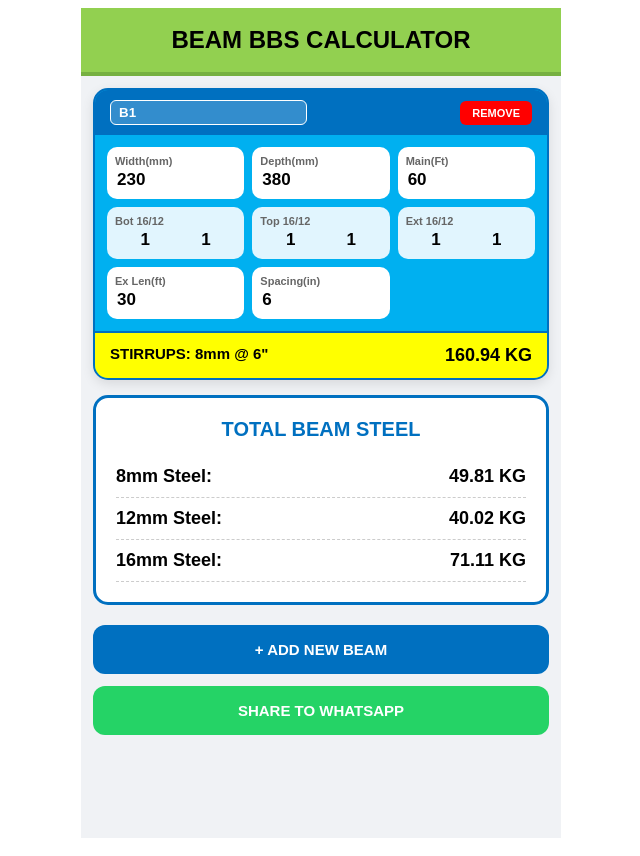
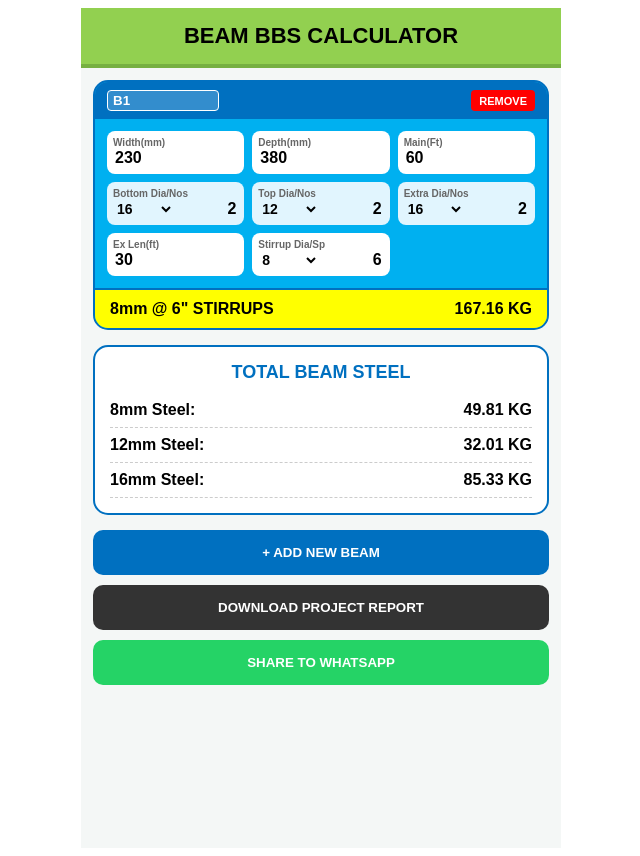
Before and after one commit to Movieeesss/BEAM-BBS, a React (Vite) app: page / in a window 1280 px wide. Shown: the whole page, without its empty margins (319-959 px from the left). Built offline with nearby package versions, Linux system fonts and the light colour scheme.

Commit message:
Update BeamBBS.tsx

```diff
--- a/src/BeamBBS.tsx
+++ b/src/BeamBBS.tsx
@@ -1,74 +1,80 @@
 import React, { useState, useMemo } from 'react';
+import jsPDF from 'jspdf';
+import autoTable from 'jspdf-autotable';
 
-// Reference Data from your Excel Image 50
-const STEEL_REF: Record<number, { unitWt: number; rodsPerBundle: number; bundleWt: number }> = {
-  8:  { unitWt: 0.400, rodsPerBundle: 10, bundleWt: 47.4 },
-  10: { unitWt: 0.618, rodsPerBundle: 7,  bundleWt: 51.87 },
-  12: { unitWt: 0.890, rodsPerBundle: 5,  bundleWt: 53.35 },
-  16: { unitWt: 1.590, rodsPerBundle: 3,  bundleWt: 56.88 },
-  20: { unitWt: 2.470, rodsPerBundle: 2,  bundleWt: 59.26 },
-  25: { unitWt: 3.860, rodsPerBundle: 1,  bundleWt: 46.3 },
+// Commercial Reference Data from Image 50
+const STEEL_REF: Record<number, { rodsPerBundle: number; bundleWt: number }> = {
+  8:  { rodsPerBundle: 10, bundleWt: 47.4 },
+  10: { rodsPerBundle: 7,  bundleWt: 51.87 },
+  12: { rodsPerBundle: 5,  bundleWt: 53.35 },
+  16: { rodsPerBundle: 3,  bundleWt: 56.88 },
+  20: { rodsPerBundle: 2,  bundleWt: 59.26 },
+  25: { rodsPerBundle: 1,  bundleWt: 46.3 },
 };
 
 interface BeamRow {
   id: number;
   tag: string;
-  widthMm: string;
-  depthMm: string;
-  mainLenFt: string;
-  extraLenFt: string;
-  bot16: string; bot12: string;
-  top16: string; top12: string;
-  ext16: string; ext12: string;
-  stirrupSpInch: string;
+  width: string;
+  depth: string;
+  mainLen: string;
+  exLen: string;
+  botDia: string; botNos: string;
+  topDia: string; topNos: string;
+  extDia: string; extNos: string;
+  stirrupDia: string;
+  stirrupSp: string;
 }
 
 export default function BeamBBSCalculator() {
   const [rows, setRows] = useState<BeamRow[]>([
     {
-      id: 1, tag: 'B1', widthMm: '230', depthMm: '380', mainLenFt: '60', extraLenFt: '30',
-      bot16: '1', bot12: '1', top16: '1', top12: '1', ext16: '1', ext12: '1',
-      stirrupSpInch: '6'
+      id: 1, tag: 'B1', width: '230', depth: '380', mainLen: '60', exLen: '30',
+      botDia: '16', botNos: '2', topDia: '12', topNos: '2', extDia: '16', extNos: '2',
+      stirrupDia: '8', stirrupSp: '6'
     }
   ]);
 
   const computedData = useMemo(() => {
     const results = rows.map(r => {
-      const mainL = parseFloat(r.mainLenFt) || 0;
-      const extraL = parseFloat(r.extraLenFt) || 0;
-      const w = parseFloat(r.widthMm) || 0;
-      const d = parseFloat(r.depthMm) || 0;
-      const sp = parseFloat(r.stirrupSpInch) || 6;
+      const mainL = parseFloat(r.mainLen) || 0;
+      const exL = parseFloat(r.exLen) || 0;
+      const w = parseFloat(r.width) || 0;
+      const d = parseFloat(r.depth) || 0;
+      const sp = parseFloat(r.stirrupSp) || 6;
 
-      // 1. Calculate Main Steel Weights
-      const calcKg = (lenFt: number, nos: string, dia: number) => {
+      const calcWeight = (lenFt: number, nos: string, dia: string) => {
         const count = parseFloat(nos) || 0;
-        if (count === 0) return 0;
+        const dNum = parseInt(dia);
+        if (count === 0 || !STEEL_REF[dNum]) return 0;
         const totalM = (lenFt * count) / 3.281;
-        const ref = STEEL_REF[dia];
+        const ref = STEEL_REF[dNum];
+        // Rectified Math: (TotalM / RodLength / RodsPerBundle) * BundleWeight
         return (totalM / 12.19 / ref.rodsPerBundle) * ref.bundleWt;
       };
 
-      const kg16 = calcKg(mainL, r.bot16, 16) + calcKg(mainL, r.top16, 16) + calcKg(extraL, r.ext16, 16);
-      const kg12 = calcKg(mainL, r.bot12, 12) + calcKg(mainL, r.top12, 12) + calcKg(extraL, r.ext12, 12);
+      const wBot = calcWeight(mainL, r.botNos, r.botDia);
+      const wTop = calcWeight(mainL, r.topNos, r.topDia);
+      const wExt = calcWeight(exL, r.extNos, r.extDia);
 
-      // 2. Stirrup Logic: (2*((W/25.4)+(D/25.4))-6)/12
-      const stirrupCutFt = (2 * ((w / 25.4) + (d / 25.4)) - 6) / 12;
-      const stirrupNos = Math.ceil((mainL * 12) / sp);
-      const stirrupTotalM = (stirrupCutFt * stirrupNos) / 3.281;
-      const sRef = STEEL_REF[8]; // Assuming 8mm stirrups
-      const stirrupKg = (stirrupTotalM / 12.19 / sRef.rodsPerBundle) * sRef.bundleWt;
+      // Stirrup Logic from Excel
+      const sCutFt = (2 * ((w / 25.4) + (d / 25.4)) - 6) / 12;
+      const sNos = Math.ceil((mainL * 12) / sp);
+      const sTotalM = (sCutFt * sNos) / 3.281;
+      const sRef = STEEL_REF[parseInt(r.stirrupDia)];
+      const wStirrup = (sTotalM / 12.19 / sRef.rodsPerBundle) * sRef.bundleWt;
 
-      const rowTotal = kg16 + kg12 + stirrupKg;
-
-      return { ...r, kg16, kg12, stirrupKg, totalKg: rowTotal };
+      return { ...r, wBot, wTop, wExt, wStirrup, total: wBot + wTop + wExt + wStirrup };
     });
 
-    const summary = { 8: 0, 12: 0, 16: 0 };
+    const summary: Record<string, number> = {};
     results.forEach(res => {
-      summary[8] += res.stirrupKg;
-      summary[12] += res.kg12;
-      summary[16] += res.kg16;
+      [
+        {d: res.botDia, w: res.wBot}, {d: res.topDia, w: res.wTop},
+        {d: res.extDia, w: res.wExt}, {d: res.stirrupDia, w: res.wStirrup}
+      ].forEach(item => {
+        if (item.w > 0) summary[item.d] = (summary[item.d] || 0) + item.w;
+      });
     });
 
     return { results, summary };
@@ -78,95 +84,113 @@ export default function BeamBBSCalculator() {
     setRows(rows.map(row => row.id === id ? { ...row, [field]: val } : row));
   };
 
+  const generatePDF = () => {
+    const doc = new jsPDF();
+    doc.setFontSize(18); doc.text("BEAM BBS PROJECT REPORT", 105, 15, {align: 'center'});
+    autoTable(doc, {
+      startY: 25,
+      head: [['Beam', 'Size', 'Bottom', 'Top', 'Extra', 'Stirrups', 'Weight']],
+      body: computedData.results.map(r => [
+        r.tag, `${r.width}x${r.depth}`, `${r.botNos}-${r.botDia}mm`, `${r.topNos}-${r.topDia}mm`,
+        `${r.extNos}-${r.extDia}mm`, `${r.stirrupDia}mm@${r.stirrupSp}"`, `${r.total.toFixed(2)}kg`
+      ]),
+      headStyles: { fillColor: [0, 112, 192] }
+    });
+    doc.save("Project_Report.pdf");
+  };
+
   const shareToWhatsApp = () => {
-    let msg = `*BEAM BBS FINAL REPORT*%0A%0A`;
-    computedData.results.forEach(r => {
-      msg += `*${r.tag}*: ${r.widthMm}x${r.depthMm} | *${r.totalKg.toFixed(2)} KG*%0A`;
-    });
-    msg += `%0A*TOTAL SUMMARY:*%0A8mm: ${computedData.summary[8].toFixed(2)} KG%0A12mm: ${computedData.summary[12].toFixed(2)} KG%0A16mm: ${computedData.summary[16].toFixed(2)} KG`;
+    let msg = `*BEAM BBS REPORT*%0A`;
+    computedData.results.forEach(r => msg += `*${r.tag}*: ${r.total.toFixed(2)} KG%0A`);
     window.open(`https://wa.me/?text=${msg}`, '_blank');
   };
 
   return (
-    <div style={{ maxWidth: '480px', margin: '0 auto', fontFamily: 'sans-serif', backgroundColor: '#f0f2f5', minHeight: '100vh', paddingBottom: '30px' }}>
-      <header style={{ backgroundColor: '#92d050', padding: '18px', textAlign: 'center', borderBottom: '4px solid #76b041' }}>
-        <h1 style={{ margin: 0, fontSize: '24px', fontWeight: '900', color: '#000' }}>BEAM BBS CALCULATOR</h1>
+    <div style={{ maxWidth: '480px', margin: '0 auto', fontFamily: 'sans-serif', backgroundColor: '#f4f7f6', minHeight: '100vh', paddingBottom: '40px' }}>
+      <header style={{ backgroundColor: '#92d050', padding: '15px', textAlign: 'center', borderBottom: '4px solid #76b041' }}>
+        <h1 style={{ margin: 0, fontSize: '22px', fontWeight: '900' }}>BEAM BBS CALCULATOR</h1>
       </header>
 
       <div style={{ padding: '12px' }}>
         {rows.map((row, idx) => {
           const res = computedData.results[idx];
           return (
-            <div key={row.id} style={{ backgroundColor: '#00b0f0', borderRadius: '15px', border: '2px solid #0070c0', marginBottom: '15px', overflow: 'hidden', boxShadow: '0 4px 12px rgba(0,0,0,0.1)' }}>
-              {/* Header */}
-              <div style={{ backgroundColor: '#0070c0', color: '#fff', padding: '10px 15px', display: 'flex', justifyContent: 'space-between', alignItems: 'center' }}>
-                <input value={row.tag} onChange={e => updateRow(row.id, 'tag', e.target.value)} style={tagInputStyle} />
-                <button onClick={() => setRows(rows.filter(r => r.id !== row.id))} style={remBtnStyle}>REMOVE</button>
+            <div key={row.id} style={{ backgroundColor: '#00b0f0', borderRadius: '15px', marginBottom: '15px', overflow: 'hidden', border: '2px solid #0070c0' }}>
+              <div style={{ backgroundColor: '#0070c0', color: '#fff', padding: '8px 12px', display: 'flex', justifyContent: 'space-between' }}>
+                <input value={row.tag} onChange={e => updateRow(row.id, 'tag', e.target.value)} style={tagInput} />
+                <button onClick={() => setRows(rows.filter(r => r.id !== row.id))} style={remBtn}>REMOVE</button>
               </div>
 
-              {/* Main Inputs */}
               <div style={{ padding: '12px', display: 'grid', gridTemplateColumns: '1fr 1fr 1fr', gap: '8px' }}>
-                <div style={boxStyle}><label style={lblStyle}>Width(mm)</label><input type="number" value={row.widthMm} onChange={e => updateRow(row.id, 'widthMm', e.target.value)} style={inptStyle} /></div>
-                <div style={boxStyle}><label style={lblStyle}>Depth(mm)</label><input type="number" value={row.depthMm} onChange={e => updateRow(row.id, 'depthMm', e.target.value)} style={inptStyle} /></div>
-                <div style={boxStyle}><label style={lblStyle}>Main(Ft)</label><input type="number" value={row.mainLenFt} onChange={e => updateRow(row.id, 'mainLenFt', e.target.value)} style={inptStyle} /></div>
+                <div style={cell}><label style={lbl}>Width(mm)</label><input value={row.width} onChange={e=>updateRow(row.id,'width',e.target.value)} style={inpt}/></div>
+                <div style={cell}><label style={lbl}>Depth(mm)</label><input value={row.depth} onChange={e=>updateRow(row.id,'depth',e.target.value)} style={inpt}/></div>
+                <div style={cell}><label style={lbl}>Main(Ft)</label><input value={row.mainLen} onChange={e=>updateRow(row.id,'mainLen',e.target.value)} style={inpt}/></div>
 
-                {/* Rod Detail Inputs (Controllable Blue Cells) */}
-                <div style={blueInputStyle}><label style={lblStyle}>Bot 16/12</label>
-                  <div style={{ display: 'flex' }}>
-                    <input value={row.bot16} onChange={e => updateRow(row.id, 'bot16', e.target.value)} style={smallInpt} />
-                    <input value={row.bot12} onChange={e => updateRow(row.id, 'bot12', e.target.value)} style={smallInpt} />
+                {/* Bottom Bars */}
+                <div style={blueCell}><label style={lbl}>Bottom Dia/Nos</label>
+                  <div style={{display:'flex'}}>
+                    <select value={row.botDia} onChange={e=>updateRow(row.id,'botDia',e.target.value)} style={sel}>{Object.keys(STEEL_REF).map(d=><option key={d} value={d}>{d}</option>)}</select>
+                    <input value={row.botNos} onChange={e=>updateRow(row.id,'botNos',e.target.value)} style={inptS}/>
                   </div>
                 </div>
-                <div style={blueInputStyle}><label style={lblStyle}>Top 16/12</label>
-                  <div style={{ display: 'flex' }}>
-                    <input value={row.top16} onChange={e => updateRow(row.id, 'top16', e.target.value)} style={smallInpt} />
-                    <input value={row.top12} onChange={e => updateRow(row.id, 'top12', e.target.value)} style={smallInpt} />
+                {/* Top Bars */}
+                <div style={blueCell}><label style={lbl}>Top Dia/Nos</label>
+                  <div style={{display:'flex'}}>
+                    <select value={row.topDia} onChange={e=>updateRow(row.id,'topDia',e.target.value)} style={sel}>{Object.keys(STEEL_REF).map(d=><option key={d} value={d}>{d}</option>)}</select>
+                    <input value={row.topNos} onChange={e=>updateRow(row.id,'topNos',e.target.value)} style={inptS}/>
                   </div>
                 </div>
-                <div style={blueInputStyle}><label style={lblStyle}>Ext 16/12</label>
-                  <div style={{ display: 'flex' }}>
-                    <input value={row.ext16} onChange={e => updateRow(row.id, 'ext16', e.target.value)} style={smallInpt} />
-                    <input value={row.ext12} onChange={e => updateRow(row.id, 'ext12', e.target.value)} style={smallInpt} />
+                {/* Extra Bars */}
+                <div style={blueCell}><label style={lbl}>Extra Dia/Nos</label>
+                  <div style={{display:'flex'}}>
+                    <select value={row.extDia} onChange={e=>updateRow(row.id,'extDia',e.target.value)} style={sel}>{Object.keys(STEEL_REF).map(d=><option key={d} value={d}>{d}</option>)}</select>
+                    <input value={row.extNos} onChange={e=>updateRow(row.id,'extNos',e.target.value)} style={inptS}/>
                   </div>
                 </div>
 
-                <div style={boxStyle}><label style={lblStyle}>Ex Len(ft)</label><input type="number" value={row.extraLenFt} onChange={e => updateRow(row.id, 'extraLenFt', e.target.value)} style={inptStyle} /></div>
-                <div style={boxStyle}><label style={lblStyle}>Spacing(in)</label><input type="number" value={row.stirrupSpInch} onChange={e => updateRow(row.id, 'stirrupSpInch', e.target.value)} style={inptStyle} /></div>
+                <div style={cell}><label style={lbl}>Ex Len(ft)</label><input value={row.exLen} onChange={e=>updateRow(row.id,'exLen',e.target.value)} style={inpt}/></div>
+                <div style={cell}><label style={lbl}>Stirrup Dia/Sp</label>
+                  <div style={{display:'flex'}}>
+                    <select value={row.stirrupDia} onChange={e=>updateRow(row.id,'stirrupDia',e.target.value)} style={sel}>{Object.keys(STEEL_REF).map(d=><option key={d} value={d}>{d}</option>)}</select>
+                    <input value={row.stirrupSp} onChange={e=>updateRow(row.id,'stirrupSp',e.target.value)} style={inptS}/>
+                  </div>
+                </div>
               </div>
 
-              {/* Result Bar */}
-              <div style={{ backgroundColor: '#ffff00', padding: '12px 15px', display: 'flex', justifyContent: 'space-between', fontWeight: '900', borderTop: '2px solid #0070c0' }}>
-                <span style={{ fontSize: '15px' }}>STIRRUPS: 8mm @ {row.stirrupSpInch}"</span>
-                <span style={{ fontSize: '18px' }}>{res.totalKg.toFixed(2)} KG</span>
+              <div style={{ backgroundColor: '#ffff00', padding: '10px 15px', display: 'flex', justifyContent: 'space-between', fontWeight: '900', borderTop: '2px solid #0070c0' }}>
+                <span>{row.stirrupDia}mm @ {row.stirrupSp}" STIRRUPS</span>
+                <span>{res.total.toFixed(2)} KG</span>
               </div>
             </div>
           );
         })}
 
-        {/* Summary Card */}
-        <div style={summaryCardStyle}>
-          <h2 style={{ fontSize: '20px', textAlign: 'center', color: '#0070c0', margin: '0 0 15px 0' }}>TOTAL BEAM STEEL</h2>
-          <div style={sumRowStyle}><span>8mm Steel:</span><span>{computedData.summary[8].toFixed(2)} KG</span></div>
-          <div style={sumRowStyle}><span>12mm Steel:</span><span>{computedData.summary[12].toFixed(2)} KG</span></div>
-          <div style={sumRowStyle}><span>16mm Steel:</span><span>{computedData.summary[16].toFixed(2)} KG</span></div>
+        <div style={sumCard}>
+          <h2 style={{ fontSize: '18px', textAlign: 'center', color: '#0070c0', margin: '0 0 10px 0' }}>TOTAL BEAM STEEL</h2>
+          {Object.entries(computedData.summary).sort((a,b)=>parseInt(a[0])-parseInt(b[0])).map(([dia, kg]) => (
+            <div key={dia} style={sumRow}><span>{dia}mm Steel:</span><span>{kg.toFixed(2)} KG</span></div>
+          ))}
         </div>
 
-        <button onClick={() => setRows([...rows, { id: Date.now(), tag: `B${rows.length + 1}`, widthMm: '230', depthMm: '380', mainLenFt: '10', extraLenFt: '5', bot16: '2', bot12: '0', top16: '2', top12: '0', ext16: '0', ext12: '0', stirrupSpInch: '6' }])} style={btnBlueStyle}>+ ADD NEW BEAM</button>
-        <button onClick={shareToWhatsApp} style={btnGreenStyle}>SHARE TO WHATSAPP</button>
+        <button onClick={() => setRows([...rows, { ...rows[0], id: Date.now(), tag: `B${rows.length + 1}` }])} style={btnBlue}>+ ADD NEW BEAM</button>
+        <button onClick={generatePDF} style={btnBlack}>DOWNLOAD PROJECT REPORT</button>
+        <button onClick={shareToWhatsApp} style={btnGreen}>SHARE TO WHATSAPP</button>
       </div>
     </div>
   );
 }
 
-// Inline Styles to exactly match image_c2c520
-const boxStyle: React.CSSProperties = { background: '#fff', padding: '8px', borderRadius: '10px' };
-const blueInputStyle: React.CSSProperties = { background: '#e1f5fe', padding: '8px', borderRadius: '10px' };
-const lblStyle: React.CSSProperties = { fontSize: '11px', fontWeight: 'bold', color: '#666', display: 'block', marginBottom: '2px' };
-const inptStyle: React.CSSProperties = { border: 'none', fontSize: '17px', fontWeight: '900', width: '100%', outline: 'none' };
-const smallInpt: React.CSSProperties = { border: 'none', fontSize: '17px', fontWeight: '900', width: '50%', textAlign: 'center', background: 'transparent', outline: 'none' };
-const tagInputStyle: React.CSSProperties = { background: 'rgba(255,255,255,0.2)', border: '1px solid #fff', color: '#fff', fontWeight: '900', padding: '4px 8px', borderRadius: '6px', outline: 'none' };
-const remBtnStyle: React.CSSProperties = { background: '#ff0000', color: '#fff', border: 'none', padding: '6px 12px', borderRadius: '6px', fontWeight: 'bold', cursor: 'pointer', fontSize: '11px' };
-const summaryCardStyle: React.CSSProperties = { background: '#fff', border: '3px solid #0070c0', borderRadius: '15px', padding: '20px', marginBottom: '20px' };
-const sumRowStyle: React.CSSProperties = { display: 'flex', justifyContent: 'space-between', padding: '10px 0', borderBottom: '1px dashed #ccc', fontSize: '18px', fontWeight: '900' };
-const btnBlueStyle: React.CSSProperties = { width: '100%', padding: '16px', backgroundColor: '#0070c0', color: '#fff', border: 'none', borderRadius: '12px', fontWeight: '900', cursor: 'pointer', marginBottom: '12px', fontSize: '15px' };
-const btnGreenStyle: React.CSSProperties = { width: '100%', padding: '16px', backgroundColor: '#25D366', color: '#fff', border: 'none', borderRadius: '12px', fontWeight: '900', cursor: 'pointer', fontSize: '15px' };
+// Styles
+const cell: React.CSSProperties = { background: '#fff', padding: '6px', borderRadius: '8px' };
+const blueCell: React.CSSProperties = { background: '#e1f5fe', padding: '6px', borderRadius: '8px' };
+const lbl: React.CSSProperties = { fontSize: '10px', fontWeight: 'bold', color: '#666', display: 'block' };
+const inpt: React.CSSProperties = { border: 'none', fontSize: '16px', fontWeight: '900', width: '100%', outline: 'none' };
+const inptS: React.CSSProperties = { border: 'none', fontSize: '16px', fontWeight: '900', width: '50%', textAlign: 'right', outline: 'none', background: 'transparent' };
+const sel: React.CSSProperties = { border: 'none', fontSize: '14px', fontWeight: 'bold', background: 'transparent', width: '50%' };
+const tagInput: React.CSSProperties = { background: 'rgba(255,255,255,0.2)', border: '1px solid #fff', color: '#fff', fontWeight: 'bold', width: '100px', borderRadius: '4px', padding: '2px 5px' };
+const remBtn: React.CSSProperties = { background: 'red', border: 'none', color: '#fff', padding: '4px 8px', borderRadius: '4px', cursor: 'pointer', fontSize: '11px', fontWeight: 'bold' };
+const sumCard: React.CSSProperties = { background: '#fff', border: '2px solid #0070c0', borderRadius: '15px', padding: '15px', marginBottom: '15px' };
+const sumRow: React.CSSProperties = { display: 'flex', justifyContent: 'space-between', padding: '8px 0', borderBottom: '1px dashed #ccc', fontWeight: 'bold' };
+const btnBlue: React.CSSProperties = { width: '100%', padding: '15px', background: '#0070c0', color: '#fff', border: 'none', borderRadius: '10px', fontWeight: 'bold', marginBottom: '10px', cursor: 'pointer' };
+const btnBlack: React.CSSProperties = { width: '100%', padding: '15px', background: '#333', color: '#fff', border: 'none', borderRadius: '10px', fontWeight: 'bold', marginBottom: '10px', cursor: 'pointer' };
+const btnGreen: React.CSSProperties = { width: '100%', padding: '15px', background: '#25D366', color: '#fff', border: 'none', borderRadius: '10px', fontWeight: 'bold', cursor: 'pointer' };
```
